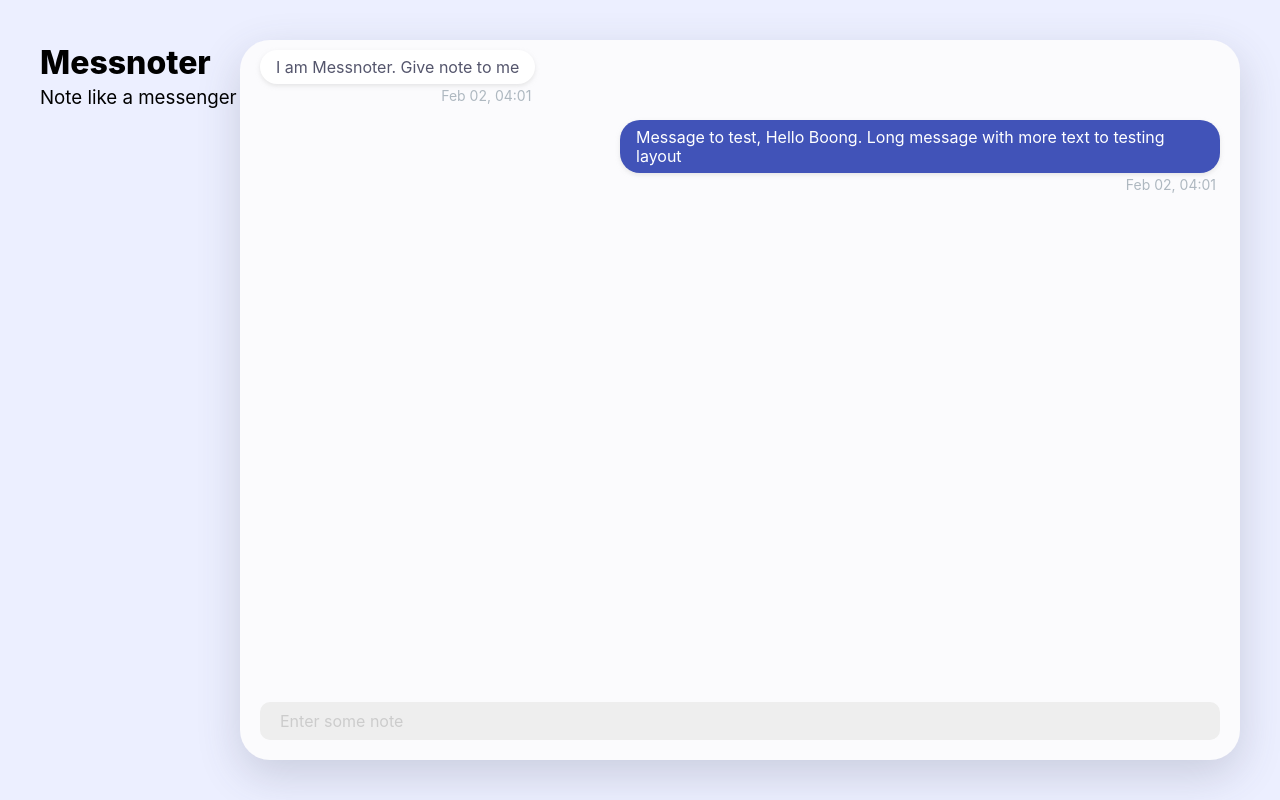
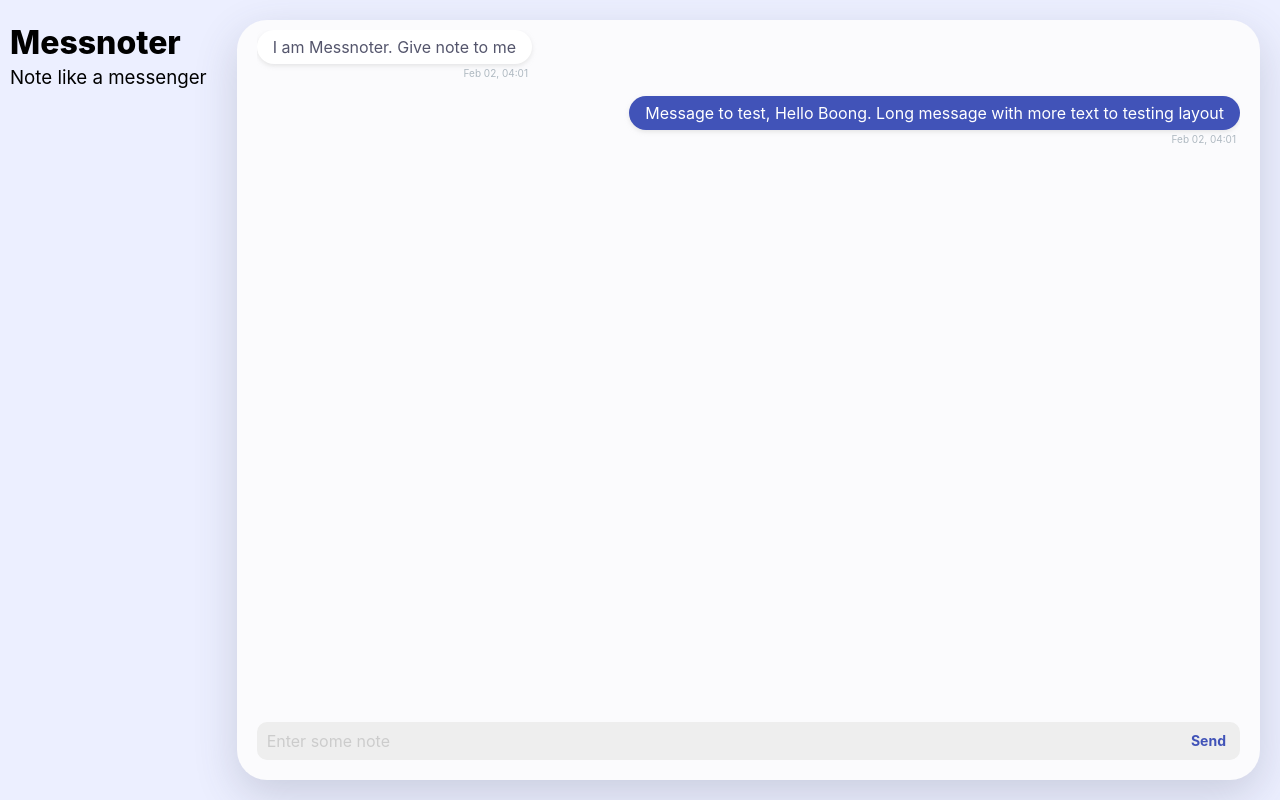
Before and after one commit to fozg/fozg.net-messnote, a React (Create React App) app: page / in a window 1280 px wide. Built offline with nearby package versions, Linux system fonts and the light colour scheme.

Commit message:
Fix layout, input message flow

```diff
--- a/src/App.js
+++ b/src/App.js
@@ -1,12 +1,12 @@
-import React, { useState, useRef } from 'react'
+import React, { useState } from 'react'
 
-import {ChatContainer, Container} from './components/Elements'
+import {ChatContainer, Container, SubmitButton, SrOnly} from './components/Elements'
 import Input from './components/Input'
+import InputWrapper from './components/InputWrapper'
 import Welcome from './components/Welcome'
 import Chat from './components/Chat'
 
 export default () => {
-  const inputMessage = useRef(null)
   const defaultMess = [
     {
       created: new Date(),
@@ -20,10 +20,11 @@ export default () => {
     },
   ]
   const [messages, setMessages]  = useState(defaultMess)
-  const [bgColor, setBgColor] = useState('#eee');
+  const [bgColor, setBgColor] = useState(null)
+  const [inputValue, setInputValue] = useState()
 
-  const onSubmit = function(htmlValue) {
-    let message = htmlValue
+  const onSubmit = function() {
+    let message = inputValue
     setMessages(
       [...messages, {
         created: new Date(),
@@ -39,17 +40,26 @@ export default () => {
     setBgColor(color)
   }
 
+  const _onInput = value => {
+    setInputValue(value)
+  }
+
   return (
     <Container>
       <Welcome />
       <ChatContainer>
         <Chat messages={messages} />
-        <Input
-          placeholder="Enter some note"
-          onSubmit={onSubmit}
-          onBackgroundChange={_onBackgroundChange}
+        <InputWrapper
           bgColor={bgColor}
-        />
+        >
+          <Input
+            placeholder="Enter some note"
+            onSubmit={onSubmit}
+            onBackgroundChange={_onBackgroundChange}
+            onInput={_onInput}
+          />
+          <SubmitButton onClick={onSubmit}>Send</SubmitButton>
+        </InputWrapper>
       </ChatContainer>
     </Container>
   )
--- a/src/components/Chat.js
+++ b/src/components/Chat.js
@@ -1,11 +1,12 @@
 import React, { Fragment } from 'react'
+import { Scrollbars } from 'react-custom-scrollbars'
 import styled from 'styled-components'
 import { SrOnly } from './Elements'
 import {format} from 'date-fns'
 
 const Bubble = styled.div`
   min-height: 20px;
-  max-width: 600px;
+
   padding: 0.5em 1em;
   margin-bottom: 4px;
   align-self: ${props => (props.primary ? 'flex-end' : 'flex-start')};
@@ -33,7 +34,7 @@ const Speaking = styled.li`
 const BubbleWrapper = styled.div``
 
 const DateWrapper = styled.div`
-  font-size: 14px;
+  font-size: 10px;
   color: #aeb8c0;
   margin-bottom: 16px;
   padding: 0 4px;
@@ -48,7 +49,8 @@ const List = styled.ul`
 
 const Chat = ({ messages }) => {
   return (
-    <Fragment>
+    <List>
+      <Scrollbars>
         <List aria-label="Conversation messages">
           {messages.map(({ created, message, createdBy, backgroundColor }, i) => (
             <Fragment key={i}>
@@ -67,7 +69,8 @@ const Chat = ({ messages }) => {
             </Fragment>
           ))}
         </List>
-    </Fragment>
+      </Scrollbars>
+    </List>
   )
 }
 
--- a/src/components/Elements.js
+++ b/src/components/Elements.js
@@ -4,7 +4,6 @@ import styled from 'styled-components'
 export const Container = styled.div`
   display: flex;
   flex-direction: row;
-  padding: 40px
   max-width: 1400px;
   margin: auto;
   height: 100vh;
@@ -21,6 +20,7 @@ export const ChatContainer = styled.div`
   border-radius: 30px;
   justify-content: space-between;
   padding: 10px 20px;
+  margin: 20px;
 
   @media only screen and (max-width: 900px) {
     flex-direction: column;
@@ -38,12 +38,12 @@ export const ChatContainer = styled.div`
 export const WelcomeCard = styled.div`
   max-width: 300px;
   min-width: 200px;
-
+  padding: 20px 10px;
   display: flex;
   flex-direction: column;
 
   @media only screen and (max-width: 900px) {
-    order: 2;
+    display: none;
     text-align: center;
     max-width: 100%;
     margin-top: 20px;
@@ -126,12 +126,14 @@ export const Button = styled.button`
 
 export const SubmitButton = styled.button`
   padding: 10px 14px;
-  color: white;
-  background: rgba(65, 83, 184, 1);
+  color: rgba(65, 83, 184, 1);
   border: none;
   margin: 0;
-  font-size: 18px;
+  font-size: 14px;
   font-weight: bold;
+  background-color: transparent;
+  cursor: pointer;
+  outline: none;
 `
 
 export const Title = styled.h1`
--- a/src/components/Input.js
+++ b/src/components/Input.js
@@ -1,20 +1,20 @@
 import React,  {useRef} from 'react'
+import { Scrollbars } from 'react-custom-scrollbars'
 import styled from 'styled-components'
 import {getBackground} from '../helper/parser'
 
 const Input = styled.div`
-  padding: 10px 20px;
+  padding: 10px;
   width: 100%;
-  margin: 10px 0;
   display: block;
-  background-color: ${props => props.bgColor ? props.bgColor : "#eee"};
   border-radius: 10px;
+
   border: none;
-  transition: all 200ms ease;
+  // transition: all 200ms ease;
 
   &:focus {
     outline: none;
-    box-shadow: 0px 0px 1px 2px rgba(65, 83, 184, 0.7);
+    // box-shadow: 0px 0px 1px 2px rgba(65, 83, 184, 0.7);
   }
 
   ::-webkit-input-placeholder {
@@ -31,13 +31,17 @@ const Input = styled.div`
   }
 `
 
-export default function ({onSubmit, onBackgroundChange,...props}) {
+export default function ({onSubmit, onBackgroundChange, value, onInput, ...props}) {
   const input = useRef()
 
   const onKeyDown = (e) => {
     // Ctrl Enter
     if (e.keyCode === 13 && e.metaKey) {
       onSubmit(input.current.innerHTML)
+      input.current.innerHTML = ""
+      setTimeout(() => {
+        onBackgroundChange(getBackground(null))
+      }, 0);
     }
   }
 
@@ -57,7 +61,15 @@ export default function ({onSubmit, onBackgroundChange,...props}) {
     }, 0);
   }
 
+  const _onInput = (e) => {
+    onInput(e.target.innerHTML)
+  }
+
   return (
-    <Input contentEditable {...props} ref={input} onKeyDown={onKeyDown} onPaste={onPaste} />
+    <Scrollbars autoHeight autoHeightMax={400} autoHeightMin={0}
+    thumbMinSize={30}
+    universal={true}>
+      <Input contentEditable {...props} ref={input} onKeyDown={onKeyDown} onPaste={onPaste} onInput={_onInput}></Input>
+    </Scrollbars>
   )
 }
--- /dev/null
+++ b/src/components/InputWrapper.js
@@ -0,0 +1,11 @@
+import styled from 'styled-components'
+
+export default styled.div`
+  display: flex;
+  background-color: ${props => props.bgColor ? props.bgColor : "#eee"};
+  border-radius: 10px;
+  margin-bottom: 10px;
+  margin-top: 5px;
+  max-height: 50vh;
+  overflow: hidden;
+`
```
Lines whose indentation alone changed are shown as unchanged.
